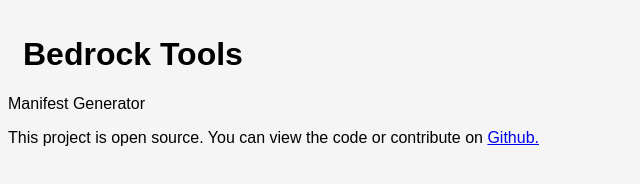
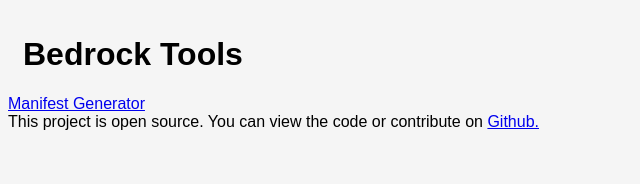
Before and after one commit to Hatchibombotar/bedrock-tools, a plain HTML site: page index.html in a window 1280 px wide. Shown: the whole page, without its empty margins (0-640 px from the left). Drawn offline with Linux system fonts and the light colour scheme.

Commit message:
Update index.html

```diff
--- a/index.html
+++ b/index.html
@@ -11,7 +11,9 @@
 <body>
     <div class="header">
         <h1>Bedrock Tools</h1>
-        <p href="https://hatchibombotar.com/bedrock-tools/tools/manifest">Manifest Generator</p>
+    </div>
+    <div class="main">
+        <a href="https://hatchibombotar.com/bedrock-tools/tools/manifest">Manifest Generator</a>
     </div>
     <div class="footer">
         <a>This project is open source. You can view the code or contribute on <a
```
